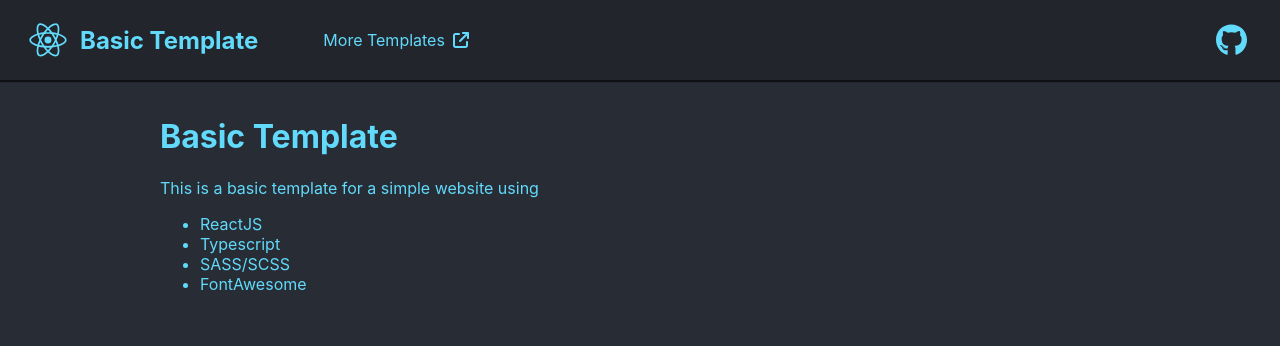
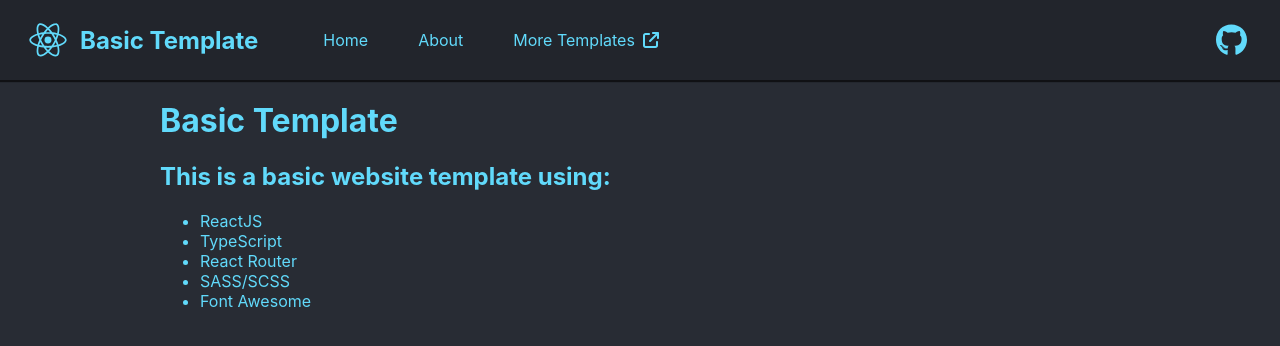
Before and after one commit to lmReef/website-template-basic, a React (Create React App) app: page / in a window 1280 px wide. Shown: the top 346 px of the page. Built offline with nearby package versions, Linux system fonts and the light colour scheme.

Commit message:
feat: implement react router, add about and error pages

```diff
--- a/package.json
+++ b/package.json
@@ -16,6 +16,7 @@
     "@types/react-dom": "^18.2.25",
     "react": "^18.2.0",
     "react-dom": "^18.2.0",
+    "react-router-dom": "^6.23.0",
     "react-scripts": "^5.0.1",
     "sass": "^1.75.0",
     "typescript": "^4.9.5",
--- a/src/App.scss
+++ /dev/null
@@ -1,4 +0,0 @@
-.App {
-  display: flex;
-  flex-direction: column;
-}
--- a/src/App.tsx
+++ /dev/null
@@ -1,25 +0,0 @@
-import Main from "./components/Main";
-import NavBar from "./components/NavBar";
-import "./App.scss";
-
-function App() {
-  return (
-    <div className="App">
-      <NavBar />
-      <Main>
-        <h1>Basic Template</h1>
-        <p>
-          This is a basic template for a simple website using
-          <ul>
-            <li>ReactJS</li>
-            <li>Typescript</li>
-            <li>SASS/SCSS</li>
-            <li>FontAwesome</li>
-          </ul>
-        </p>
-      </Main>
-    </div>
-  );
-}
-
-export default App;
--- a/src/components/Button.tsx
+++ b/src/components/Button.tsx
@@ -1,4 +1,5 @@
-import { ElementType } from "react";
+import { FC } from "react";
+import { Link } from "react-router-dom";
 import "./Button.scss";
 
 interface ButtonProps {
@@ -6,25 +7,18 @@
   image?: string;
   href?: string;
   newTab?: boolean;
-  children?: React.ReactElement;
+  children?: React.ReactNode;
 }
 
-const Button: ElementType = ({
-  text,
-  image,
-  href,
-  newTab,
-  children,
-}: ButtonProps) => {
-  console.log(newTab ? "_blank" : "_self");
+const Button: FC<ButtonProps> = ({ text, image, href, newTab, children }) => {
   return (
-    <a href={href} target={newTab ? "_blank" : "_self"}>
+    <Link to={href || "/"} target={newTab ? "_blank" : "_self"}>
       <div className="button">
         {/* display button content */}
         {text ? text : image ? <img src={image} /> : ""}
         {children}
       </div>
-    </a>
+    </Link>
   );
 };
 
--- a/src/components/NavBar.tsx
+++ b/src/components/NavBar.tsx
@@ -1,25 +1,28 @@
 import { faGithub } from "@fortawesome/free-brands-svg-icons";
 import { faArrowUpRightFromSquare } from "@fortawesome/free-solid-svg-icons";
 import { FontAwesomeIcon } from "@fortawesome/react-fontawesome";
-import { ElementType } from "react";
+import { FC } from "react";
+import { Link } from "react-router-dom";
 import logo from "../logo.svg";
 import Button from "./Button";
 import "./NavBar.scss";
 
-const NavBar: ElementType = () => {
+const NavBar: FC = () => {
   return (
     <>
       <nav id="navbar">
         <div className="nav-block left">
-          <a href="/">
+          <Link to="/">
             <div className="logo">
               <img src={logo} />
               <h1>Basic Template</h1>
             </div>
-          </a>
+          </Link>
         </div>
 
         <div className="nav-block center">
+          <Button text="Home" href="/" />
+          <Button text="About" href="/about" />
           <Button text="More Templates" href="/" newTab>
             <FontAwesomeIcon className="icon" icon={faArrowUpRightFromSquare} />
           </Button>
--- a/src/index.tsx
+++ b/src/index.tsx
@@ -1,19 +1,29 @@
 import React from "react";
 import ReactDOM from "react-dom/client";
 import "./index.scss";
-import App from "./App";
-import reportWebVitals from "./reportWebVitals";
+import { createBrowserRouter, RouterProvider } from "react-router-dom";
+import Home from "./pages/Home";
+import BasicLayout from "./layouts/BasicLayout";
+import About from "./pages/About";
+import ErrorPage from "./pages/ErrorPage";
 
-const root = ReactDOM.createRoot(
-  document.getElementById("root") as HTMLElement,
-);
-root.render(
+const router = createBrowserRouter([
+  {
+    path: "/",
+    element: <BasicLayout />,
+    errorElement: <ErrorPage />,
+    children: [
+      { index: true, element: <Home /> },
+      {
+        path: "about",
+        element: <About />,
+      },
+    ],
+  },
+]);
+
+ReactDOM.createRoot(document.getElementById("root") as HTMLElement).render(
   <React.StrictMode>
-    <App />
+    <RouterProvider router={router} />
   </React.StrictMode>,
 );
-
-// If you want to start measuring performance in your app, pass a function
-// to log results (for example: reportWebVitals(console.log))
-// or send to an analytics endpoint. Learn more: https://bit.ly/CRA-vitals
-reportWebVitals();
--- /dev/null
+++ b/src/layouts/BasicLayout.tsx
@@ -0,0 +1,18 @@
+import { FC } from "react";
+import { Outlet } from "react-router-dom";
+import Main from "../components/Main";
+import NavBar from "../components/NavBar";
+
+/// Basic routes layout
+const BasicLayout: FC = () => {
+  return (
+    <div className="layout-basic">
+      <NavBar />
+      <Main>
+        <Outlet />
+      </Main>
+    </div>
+  );
+};
+
+export default BasicLayout;
--- /dev/null
+++ b/src/pages/About.tsx
@@ -0,0 +1,10 @@
+const About = () => {
+  return (
+    <div className="about">
+      <h2>About</h2>
+      <p>Just a basic template for personal reference.</p>
+    </div>
+  );
+};
+
+export default About;
--- /dev/null
+++ b/src/pages/ErrorPage.scss
@@ -0,0 +1,23 @@
+.error-page {
+  display: flex;
+  flex-direction: column;
+  justify-content: center;
+  align-items: center;
+  gap: 2rem;
+  height: 100vh;
+
+  .go-back {
+    display: flex;
+    flex-direction: row;
+    gap: 1rem;
+    align-items: center;
+
+    .icon {
+      font-size: 1.2rem;
+    }
+  }
+
+  p {
+    filter: opacity(0.8);
+  }
+}
--- /dev/null
+++ b/src/pages/ErrorPage.tsx
@@ -0,0 +1,31 @@
+import { faRotateLeft } from "@fortawesome/free-solid-svg-icons";
+import { FontAwesomeIcon } from "@fortawesome/react-fontawesome";
+import { FC } from "react";
+import {
+  ErrorResponse,
+  isRouteErrorResponse,
+  Link,
+  useRouteError,
+} from "react-router-dom";
+import "./ErrorPage.scss";
+
+const ErrorPage: FC = () => {
+  const error: unknown = useRouteError();
+
+  return (
+    <div className="error-page">
+      <h1>Oops! We ran into an issue.</h1>
+      <Link to="/" className="go-back">
+        <h2>Back to Home</h2>
+        <FontAwesomeIcon icon={faRotateLeft} className="icon" />
+      </Link>
+      {isRouteErrorResponse(error) && (
+        <p>
+          {error.status} {error.statusText}
+        </p>
+      )}
+    </div>
+  );
+};
+
+export default ErrorPage;
--- /dev/null
+++ b/src/pages/Home.tsx
@@ -0,0 +1,19 @@
+import { FC } from "react";
+
+const Home: FC = () => {
+  return (
+    <div className="home">
+      <h1>Basic Template</h1>
+      <h2>This is a basic website template using:</h2>
+      <ul>
+        <li>ReactJS</li>
+        <li>TypeScript</li>
+        <li>React Router</li>
+        <li>SASS/SCSS</li>
+        <li>Font Awesome</li>
+      </ul>
+    </div>
+  );
+};
+
+export default Home;
```
Also changed, not shown: src/components/Main.tsx (+6 -2 lines), 1 other file (tests, documents, lock files or other folders).
